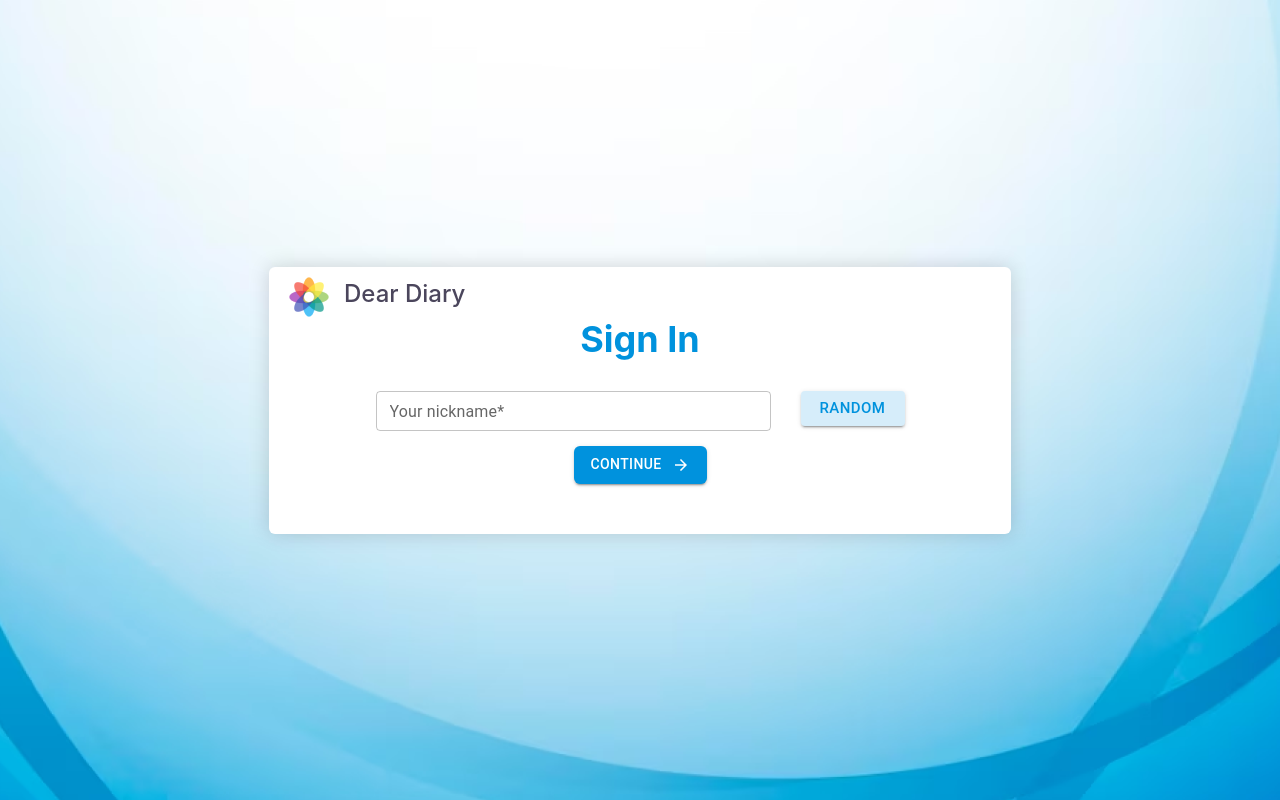
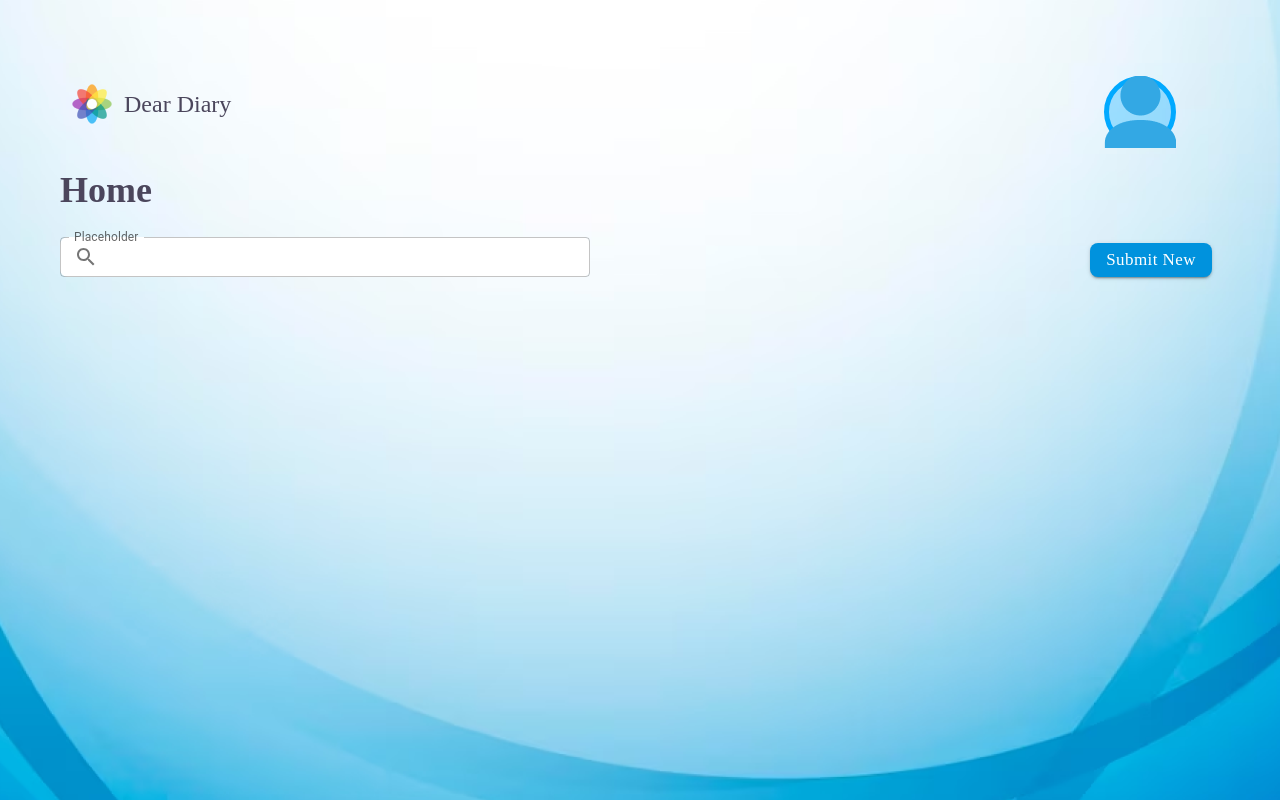
Before and after one commit to fcodelabs/training-web, a React (Create React App) app: page / in a window 1280 px wide. Built offline with nearby package versions, Linux system fonts and the light colour scheme.

Commit message:
create home page

```diff
--- a/src/App.tsx
+++ b/src/App.tsx
@@ -2,12 +2,18 @@ import React from 'react';
 import logo from './logo.svg';
 import './App.css';
 import SignInPage from './containers/SignInPage/SignInPage';
+import HomePage from './containers/HomePage/HomePage';
+import Header from './components/header';
+import SubmitCard from './containers/HomePage/components/submitCard';
 
 function App() {
   return (
     <div className="App">
 
-        <SignInPage/>
+        {/* <SignInPage/> */}
+        {/* <Header/> */}
+        <HomePage/>
+        {/* <SubmitCard/> */}
     </div>
   );
 }
--- /dev/null
+++ b/src/components/header.tsx
@@ -0,0 +1,20 @@
+import * as React from 'react';
+import Box from '@mui/material/Box';
+import Container from '@mui/material/Container';
+import logo from '../assets/image1.png';
+
+const Header = () => {
+    return (
+        <div>
+        <Container style={{}}  >
+        <Box sx={{ bgcolor: 'rgba(0, 123, 255, 0)', height: 'auto', width: '742px', padding: '24px', gap: '12px', alignItems: 'center', display: 'flex', }}>
+        <img src={logo} alt="Logo" style={{ width: '40px', height: '40px',}} />
+          <span style={{ color: "#4B465C", fontSize: "24px", fontWeight: '500', lineHeight: '24px', fontFamily: 'public sans', fontFeatureSettings: "'clig' off, 'liga' off", height: 'auto' }}>Dear Diary</span>
+        </Box>
+
+      </Container>
+        </div>
+    );
+};
+
+export default Header;
--- /dev/null
+++ b/src/containers/HomePage/HomePage.tsx
@@ -0,0 +1,114 @@
+import * as React from 'react';
+import Box from '@mui/material/Box';
+import Container from '@mui/material/Container';
+import TextField from '@mui/material/TextField';
+import SearchIcon from '@mui/icons-material/Search';
+import InputAdornment from '@mui/material/InputAdornment';
+import Button from '@mui/material/Button';
+import AccountCircleIcon from '@mui/icons-material/AccountCircle';
+import logo from '../../assets/image1.png';
+import bgimage from '../../assets/bg.png';
+import user from '../../assets/user.png';
+import { IconButton } from '@mui/material';
+import Header from '../../components/header';
+
+const HomePage = () => {
+    return (
+        <div
+            style={{
+                display: 'flex',
+                flexDirection: 'column',
+                height: '100vh',
+                width: '100%',
+                background: `url(${bgimage}) center center / cover no-repeat`,
+                overflowX: 'hidden',
+            }}
+        >
+            <div style={{ display: 'flex', alignItems: 'center', }}>
+                <Container className="homeHeader" sx={{ display: 'flex', alignItems: 'center', width: '100%', marginLeft: '0px', marginTop: '60px', marginRight: '60px', justifyContent: 'space-between' }}>
+                    <Header />
+                    <IconButton style={{ width: '72px', height: '72px', alignSelf: 'flex-end', backgroundColor: 'rgba(1, 169, 255, 0.33)', border: '5px solid #01A9FF', borderRadius: 90, borderColor: '#01A9FF' }} color="inherit" >
+                        <img src={user} alt="User Icon" />
+                    </IconButton>
+                </Container>
+            </div>
+
+            <div
+                style={{
+                    display: 'flex',
+                    flexDirection: 'column',
+                    alignSelf: 'flex-start',
+                    marginTop: '30px',
+                    marginLeft: '60px',
+                }}
+            >
+                <span
+                    style={{
+                        height: '39px',
+                        color: '#4B465C',
+                        fontFamily: 'public sans',
+                        fontFeatureSettings: "'clig' off, 'liga' off",
+                        fontSize: '36px',
+                        fontStyle: 'normal',
+                        fontWeight: 700,
+                        lineHeight: '24px',
+                        marginBottom: '20px',
+                    }}
+                >
+                    Home
+                </span>
+            </div>
+
+            <div>
+            <Container
+                sx={{ display: 'flex', alignItems: 'center', width: '100%', marginLeft: '36px', marginTop: '0px', marginRight: '0px', justifyContent: 'space-between' }}
+            >
+                <TextField
+                    style={{
+
+                        width: '530px',
+                        borderRadius: '8px',
+                        backgroundColor: '#ffffff',
+                    }}
+                    id="outlined-basic"
+                    label="Placeholder"
+                    variant="outlined"
+                    size="small"
+                    InputProps={{
+                        startAdornment: (
+                            <InputAdornment position="start">
+                                <SearchIcon />
+
+                            </InputAdornment>
+                        ),
+                    }}
+                />
+                <Button
+                    variant="contained"
+                    color="primary"
+                    style={{
+                        alignSelf: 'flex-end',
+                        backgroundColor: '#0092DD',
+                        color: '#ffffff',
+                        borderRadius: '8px',
+                        width: 'auto',
+                        fontFamily: 'public sans',
+                        fontFeatureSettings: "'clig' off, 'liga' off",
+                        fontSize: '17px',
+                        fontStyle: 'normal',
+                        fontWeight: 500,
+                        lineHeight: '22px',
+                        letterSpacing: '0.43px',
+                        textTransform: 'none',
+
+                    }}
+                >
+                    Submit New
+                </Button>
+            </Container>
+            </div>
+        </div>
+    );
+};
+
+export default HomePage;
--- a/src/containers/SignInPage/SignInPage.tsx
+++ b/src/containers/SignInPage/SignInPage.tsx
@@ -7,10 +7,21 @@ import logo from '../../assets/image1.png';
 import ArrowForwardIcon from '@mui/icons-material/ArrowForward';
 import bgimage from '../../assets/bg.png';
 import { useState } from 'react';
+import { useNavigate } from 'react-router-dom';
 
 const SignIn = () => {
 
   const [name, setName] = useState('');
+
+  const navigate = useNavigate();
+
+  const handleContinue = () => {
+    if (name === '') {
+      alert('Please enter your name');
+    } else {
+      navigate('/home', { state: { name: name } });
+    }
+  };
 
   const generateRandomName = () => {
     const randomString = Math.random().toString(36).substring(7);
@@ -43,7 +54,8 @@ const SignIn = () => {
             Random
           </Button>
         </Box>
-        <Button style={{ width: '133px', height: '38px', borderRadius: '6px', color: 'white', backgroundColor: '#0092DD', alignSelf: 'center', marginTop: '15px' }} variant="contained">
+        <Button style={{ width: '133px', height: '38px', borderRadius: '6px', color: 'white', backgroundColor: '#0092DD', alignSelf: 'center', marginTop: '15px' }} variant="contained"
+            onClick={handleContinue}>
             Continue
             <ArrowForwardIcon style={{ height: '18px', width: '18px', marginLeft: '10px' }} />
             </Button>
```
Also changed, not shown: src/assets/close.svg (added), src/assets/user.png (added).
